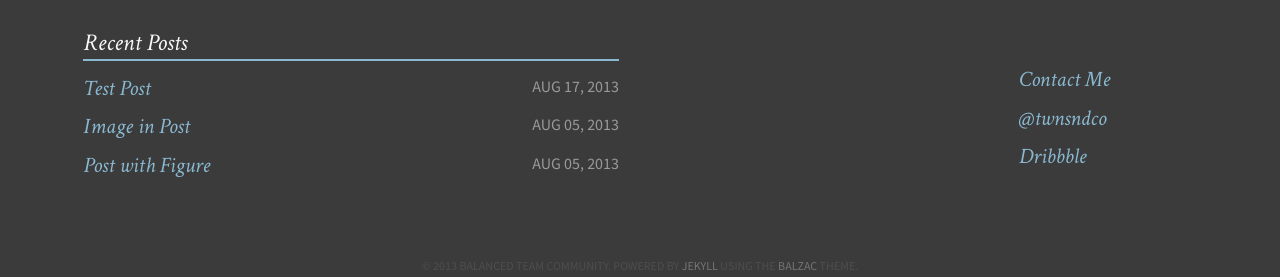
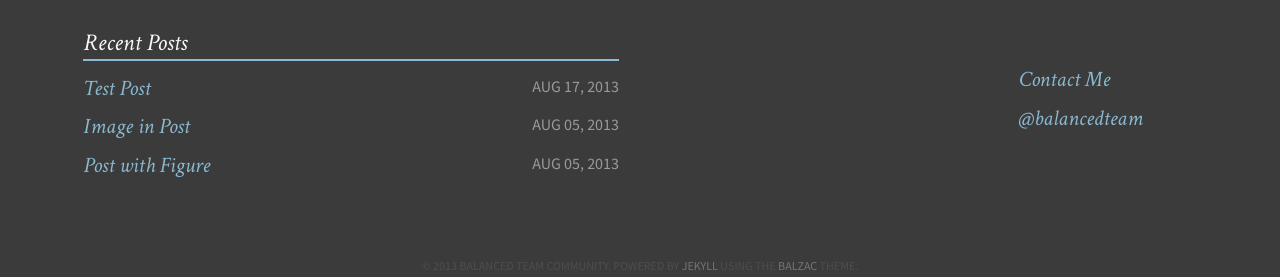
Before and after one commit to designmetrics/designmetrics.github.io, a Jekyll site: the page built from index.md, in a window 1280 px wide. Shown: the part 1393-1670 px from the top of the page. Built offline with Jekyll 4.4.1, drawn with Linux system fonts in a browser that asks for light colours; some of the changed lines change nothing that is shown.

Commit message:
changed config

```diff
--- a/_config.yml
+++ b/_config.yml
@@ -1,6 +1,6 @@
 title:            Design Metrics
 tagline:          A space for resources and conversation.
-description:      This would describe the website if I was feeling clever.
+description:      This website is a space for the Balanced Team community to discuss and pin resources around metrics-driven design.
 #Comment out url when working locally to resolve base urls correctly
 url: http://designmetrics.github.io
 
@@ -8,13 +8,10 @@
 owner:
   name:           Balanced Team community
   avatar:         avatar.png
-  bio:            "Aesthete & Athlete"
-  email:          cole@coletownsend.com
-  twitter:        twnsndco
-  github:         coletownsend
-  instagram:      ctrunsthis
-  dribbble:       coletownsend
-  disqus:         balzac
+  email:          alexa@klugeinteractive.com
+  twitter:        balancedteam
+  github:         designmetrics
+  disqus:         designmetrics
   # Plug in your disqus shortname!
 
 
@@ -28,7 +25,7 @@
     external: true
 
 # http://en.wikipedia.org/wiki/List_of_tz_database_time_zones
-timezone:    America/New_York
+timezone:    America/San_Francisco
 future:      true
 pygments:    true
 markdown:    kramdown
```
